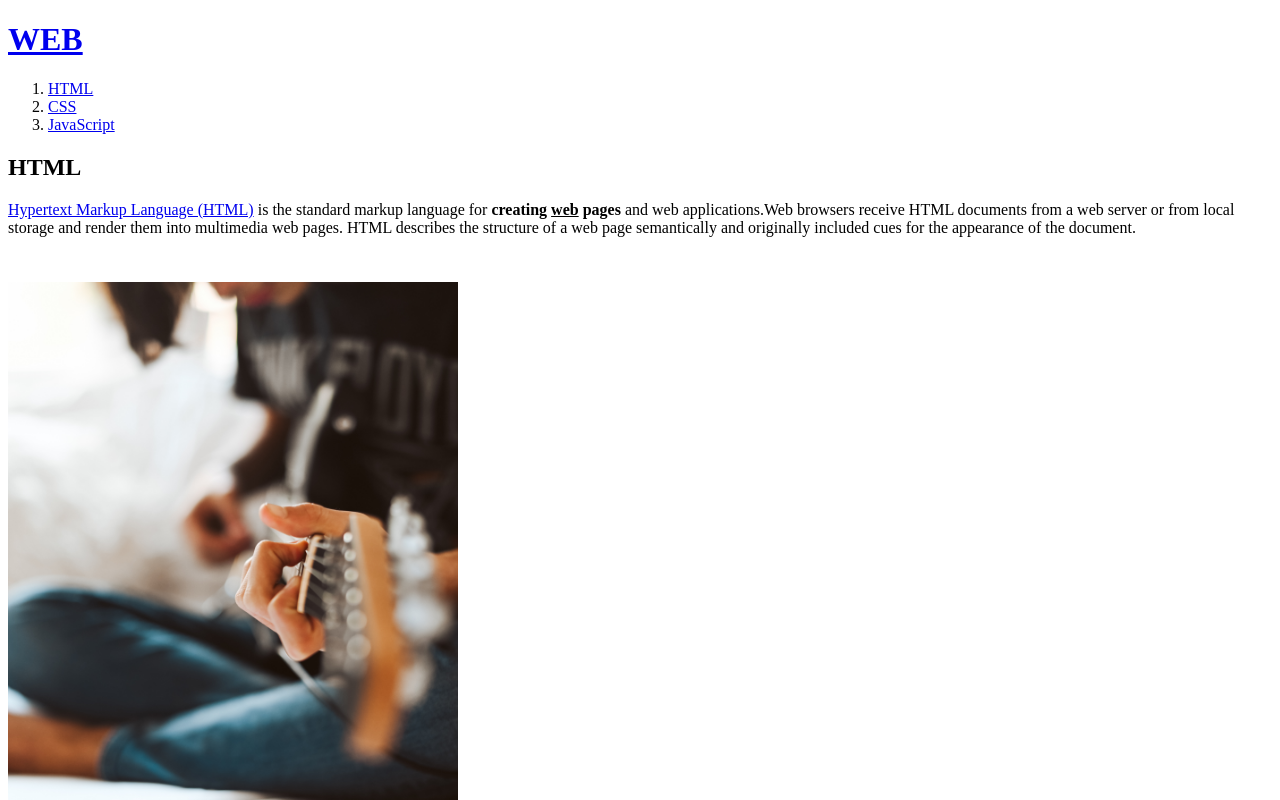
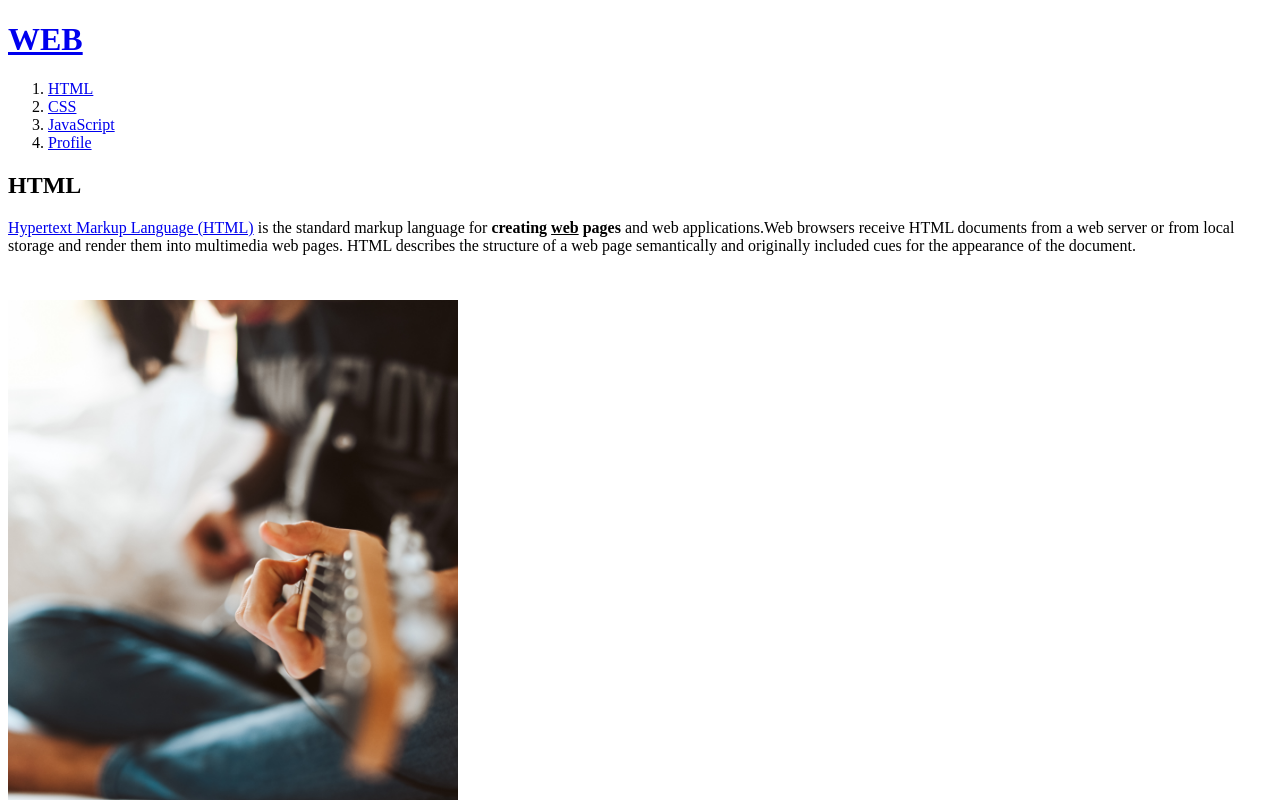
Before and after one commit to handa-777/hdh-web, a plain HTML site: page 1.html in a window 1280 px wide. Shown: the top 800 px of the page. Drawn offline with Linux system fonts and the light colour scheme.

Commit message:
Add files via upload

```diff
--- a/1.html
+++ b/1.html
@@ -2,7 +2,7 @@
 <html>
 <head>
   <title>WEB1 - HTML</title>
-  <meta charset="utf-8"
+  <meta charset="utf-8">
 </head>
 <body>
   <h1><a href="index.html">WEB</a></h1>
@@ -10,6 +10,7 @@
     <li><a href="1.html">HTML</a></li>
     <li><a href="2.html">CSS</a></li>
     <li><a href="3.html">JavaScript</a></li>
+    <li><a href="practice1.html">Profile</a></li>
   </ol>
   <h2>HTML</h2>
   <p><a href="https://www.w3.org/TR/2011/WD-html5-20110405/"
```
Also changed, not shown: 2.html (+2 -1 lines), 3.html (+2 -1 lines), index.html (+2 -1 lines).
